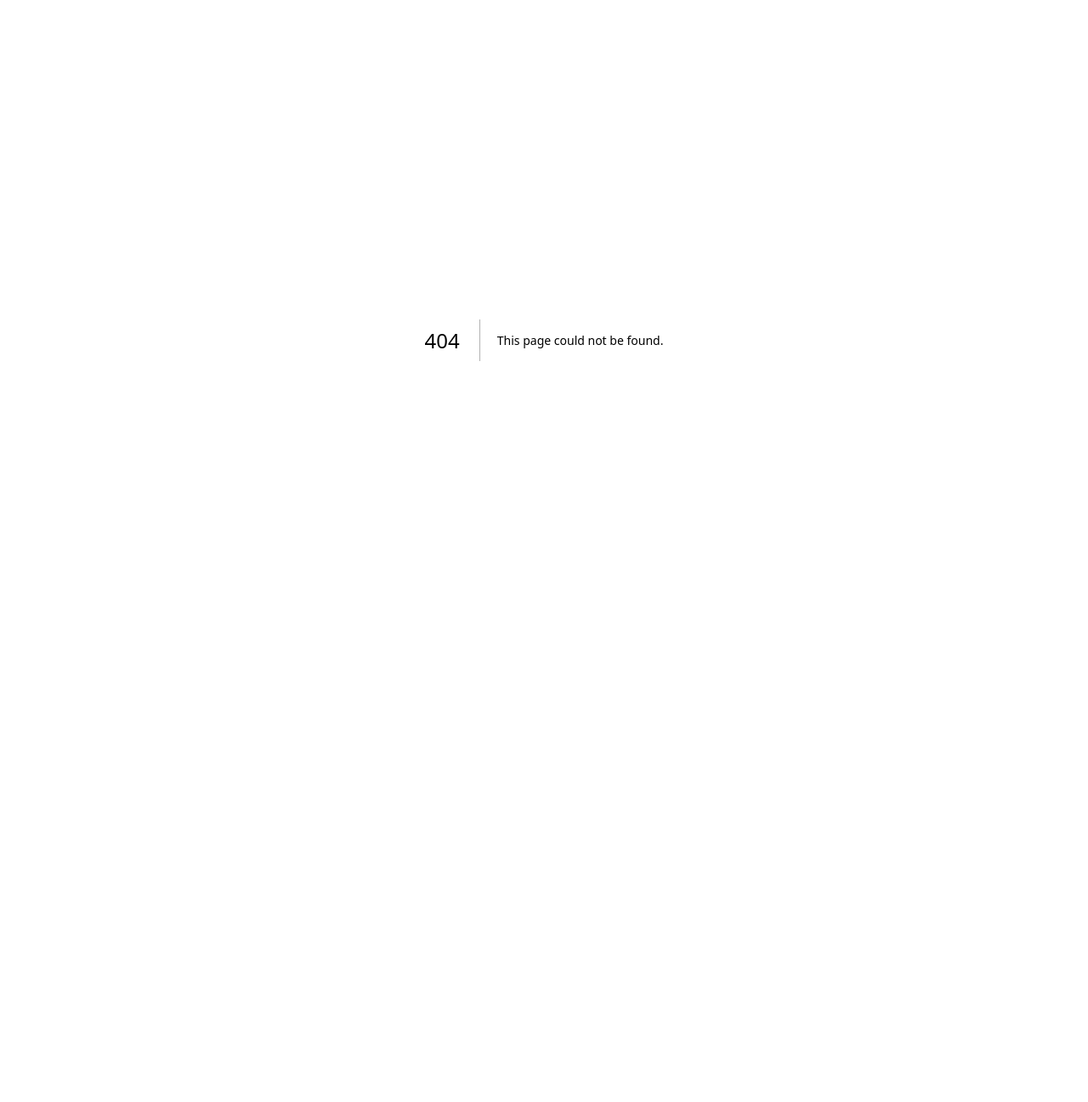
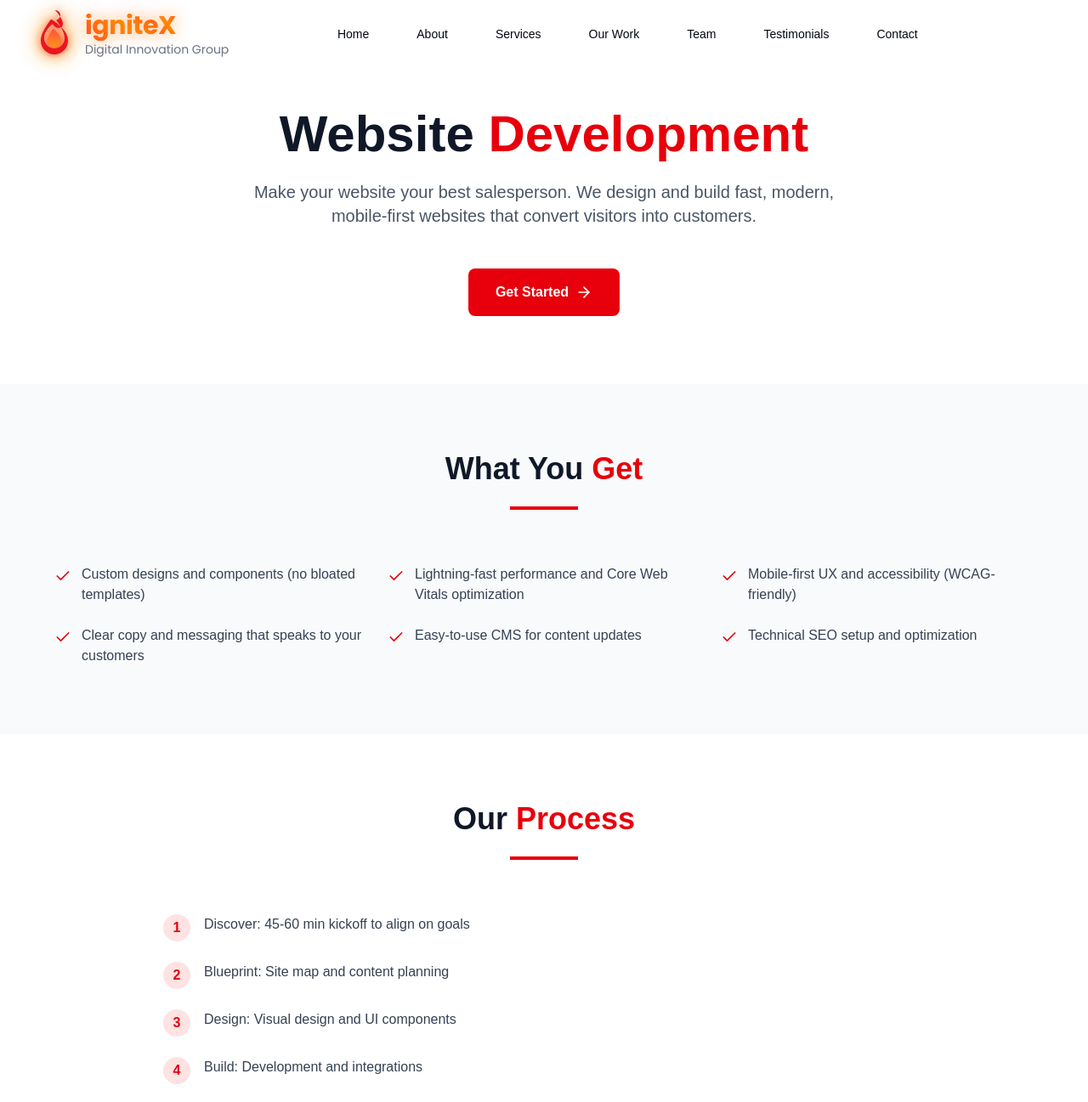
Before and after one commit to spritualrahul/IgniteX, a Next.js app in the folder my-app/: page /services/website-development in a window 1280 px wide. Before the commit this address had no page. Shown: the top 1297 px of the page at 85% size. Before the commit the page ends 800 px from the top, so only its background shows below. Built offline with nearby package versions, Linux system fonts and the light colour scheme.

Commit message:
website devlopment page rendered

```diff
--- /dev/null
+++ b/my-app/src/app/services/[slug]/page.tsx
@@ -0,0 +1,125 @@
+import { notFound } from 'next/navigation';
+import { Metadata } from 'next';
+import SEO from '@/components/SEO';
+import { ArrowLeft } from 'lucide-react';
+import Link from 'next/link';
+
+// Service data - in a real app, this would come from a CMS or API
+const services = [
+  {
+    slug: 'web-development',
+    title: 'Web Development',
+    description: 'Custom websites and web applications built with modern technologies for optimal performance and user experience.',
+    longDescription: `At IgniteX, we specialize in creating beautiful, functional, and high-performing websites and web applications. Our team of expert developers uses the latest technologies including Next.js, React, and Tailwind CSS to build responsive, fast, and SEO-friendly websites that drive results.
+
+Our web development services include:
+- Custom website development
+- E-commerce solutions
+- Web application development
+- API integration
+- Performance optimization
+- Responsive design
+- Website maintenance and support`,
+    icon: '🌐',
+    features: [
+      'Custom Development',
+      'Responsive Design',
+      'Performance Optimization',
+      'SEO Friendly',
+      'Security First',
+      'Ongoing Support'
+    ]
+  },
+  // Add other services here with their respective slugs and details
+];
+
+export async function generateMetadata({ params }: { params: { slug: string } }): Promise<Metadata> {
+  const service = services.find(s => s.slug === params.slug);
+
+  if (!service) {
+    return {
+      title: 'Service Not Found',
+      description: 'The requested service could not be found.'
+    };
+  }
+
+  return {
+    title: `${service.title} | IgniteX Services`,
+    description: service.description,
+    openGraph: {
+      title: `${service.title} | IgniteX`,
+      description: service.description,
+      type: 'website',
+    },
+  };
+}
+
+export default function ServiceDetailPage({ params }: { params: { slug: string } }) {
+  const service = services.find(s => s.slug === params.slug);
+
+  if (!service) {
+    notFound();
+  }
+
+  return (
+    <>
+      <SEO
+        title={`${service.title} | IgniteX`}
+        description={service.description}
+        type="article"
+      />
+
+      <div className="min-h-screen bg-gray-50">
+        <div className="max-w-7xl mx-auto px-4 sm:px-6 lg:px-8 py-16">
+          <div className="max-w-3xl mx-auto">
+            <Link
+              href="/services"
+              className="inline-flex items-center text-red-600 hover:text-red-700 mb-8 transition-colors"
+            >
+              <ArrowLeft className="h-4 w-4 mr-2" />
+              Back to Services
+            </Link>
+
+            <div className="bg-white rounded-xl shadow-lg overflow-hidden">
+              <div className="p-8">
+                <div className="flex items-center mb-6">
+                  <span className="text-4xl mr-4">{service.icon}</span>
+                  <h1 className="text-3xl font-bold text-gray-900">{service.title}</h1>
+                </div>
+
+                <div className="prose max-w-none">
+                  <p className="text-lg text-gray-700 mb-6">{service.longDescription}</p>
+
+                  <h2 className="text-2xl font-semibold text-gray-900 mt-8 mb-4">Key Features</h2>
+                  <div className="grid grid-cols-1 md:grid-cols-2 gap-4 mb-8">
+                    {service.features.map((feature, index) => (
+                      <div key={index} className="flex items-start">
+                        <svg className="h-5 w-5 text-green-500 mr-2 mt-0.5 flex-shrink-0" fill="none" viewBox="0 0 24 24" stroke="currentColor">
+                          <path strokeLinecap="round" strokeLinejoin="round" strokeWidth={2} d="M5 13l4 4L19 7" />
+                        </svg>
+                        <span className="text-gray-700">{feature}</span>
+                      </div>
+                    ))}
+                  </div>
+                </div>
+
+                <div className="mt-8 pt-6 border-t border-gray-200">
+                  <h2 className="text-xl font-semibold text-gray-900 mb-4">Ready to get started?</h2>
+                  <p className="text-gray-600 mb-6">
+                    Contact us today to discuss your {service.title.toLowerCase()} needs and how we can help bring your vision to life.
+                  </p>
+                  <Link
+                    href="/contact"
+                    className="inline-flex items-center px-6 py-3 border border-transparent text-base font-medium rounded-md text-white bg-red-600 hover:bg-red-700 transition-colors"
+                  >
+                    Get in Touch
+                  </Link>
+                </div>
+              </div>
+            </div>
+          </div>
+        </div>
+      </div>
+    </>
+  );
+}
--- /dev/null
+++ b/my-app/src/app/services/website-development/page.tsx
@@ -0,0 +1,124 @@
+import { Navbar } from '@/components/Navbar';
+import SEO from '@/components/SEO';
+import { Check, ArrowRight } from 'lucide-react';
+import Link from 'next/link';
+
+export const metadata = {
+  title: 'Website Development Services - IgniteX',
+  description: 'Professional website development services to create fast, modern, and high-converting websites that drive business growth.'
+};
+
+
+export default function WebsiteDevelopmentPage() {
+  const features = [
+    'Custom designs and components (no bloated templates)',
+    'Lightning-fast performance and Core Web Vitals optimization',
+    'Mobile-first UX and accessibility (WCAG-friendly)',
+    'Clear copy and messaging that speaks to your customers',
+    'Easy-to-use CMS for content updates',
+    'Technical SEO setup and optimization'
+  ];
+
+  const processSteps = [
+    'Discover: 45-60 min kickoff to align on goals',
+    'Blueprint: Site map and content planning',
+    'Design: Visual design and UI components',
+    'Build: Development and integrations',
+    'Launch: Testing and deployment',
+    'Optimize: Continuous improvement'
+  ];
+
+  return (
+    <>
+      <SEO
+        title="Website Development Services | IgniteX"
+        description="Professional website development services for modern, high-converting websites."
+        type="website"
+      />
+
+      <main className="min-h-screen bg-gray-50">
+        <Navbar />
+
+        {/* Hero Section */}
+        <section className="pt-32 pb-20 px-4 md:px-8 bg-white">
+          <div className="max-w-6xl mx-auto text-center">
+            <h1 className="text-4xl md:text-6xl font-bold text-gray-900 mb-6">
+              Website <span className="text-red-600">Development</span>
+            </h1>
+            <p className="text-xl text-gray-600 max-w-3xl mx-auto mb-12">
+              Make your website your best salesperson. We design and build fast, modern, mobile‑first websites that convert visitors into customers.
+            </p>
+            <Link
+              href="/contact"
+              className="bg-red-600 hover:bg-red-700 text-white font-semibold px-8 py-4 rounded-lg transition-colors inline-flex items-center gap-2"
+            >
+              Get Started <ArrowRight size={20} />
+            </Link>
+          </div>
+        </section>
+
+        {/* Features Section */}
+        <section className="py-20 px-4 md:px-8 bg-gray-50">
+          <div className="max-w-6xl mx-auto">
+            <div className="text-center mb-16">
+              <h2 className="text-3xl md:text-4xl font-bold text-gray-900 mb-6">
+                What You <span className="text-red-600">Get</span>
+              </h2>
+              <div className="w-20 h-1 bg-red-600 mx-auto mb-10"></div>
+            </div>
+
+            <div className="grid md:grid-cols-2 lg:grid-cols-3 gap-6">
+              {features.map((feature, index) => (
+                <div key={index} className="flex items-start gap-3">
+                  <Check className="text-red-600 w-5 h-5 mt-1 flex-shrink-0" />
+                  <p className="text-gray-700">{feature}</p>
+                </div>
+              ))}
+            </div>
+          </div>
+        </section>
+
+        {/* Process Section */}
+        <section className="py-20 px-4 md:px-8 bg-white">
+          <div className="max-w-4xl mx-auto">
+            <div className="text-center mb-16">
+              <h2 className="text-3xl md:text-4xl font-bold text-gray-900 mb-6">
+                Our <span className="text-red-600">Process</span>
+              </h2>
+              <div className="w-20 h-1 bg-red-600 mx-auto mb-10"></div>
+            </div>
+
+            <div className="space-y-6">
+              {processSteps.map((step, index) => (
+                <div key={index} className="flex items-start gap-4">
+                  <div className="flex-shrink-0 w-8 h-8 rounded-full bg-red-100 flex items-center justify-center text-red-600 font-bold">
+                    {index + 1}
+                  </div>
+                  <p className="text-gray-700">{step}</p>
+                </div>
+              ))}
+            </div>
+          </div>
+        </section>
+
+        {/* CTA Section */}
+        <section className="py-20 px-4 md:px-8 bg-red-600 text-white">
+          <div className="max-w-4xl mx-auto text-center">
+            <h2 className="text-3xl md:text-4xl font-bold mb-6">
+              Ready to build something amazing?
+            </h2>
+            <p className="text-xl mb-8 max-w-2xl mx-auto">
+              Let&apos;s create a website that truly represents your brand and drives results.
+            </p>
+            <Link
+              href="/contact"
+              className="bg-white text-red-600 hover:bg-gray-100 font-semibold px-8 py-4 rounded-lg transition-colors inline-flex items-center gap-2"
+            >
+              Start Your Project <ArrowRight size={20} />
+            </Link>
+          </div>
+        </section>
+      </main>
+    </>
+  );
+}
--- a/my-app/src/components/ServicesSection.tsx
+++ b/my-app/src/components/ServicesSection.tsx
@@ -108,7 +108,7 @@ export default function ServicesSection({ showAll = false }) {
               <h3 className="text-xl font-semibold mb-3 text-gray-800">{service.title}</h3>
               <p className="text-gray-600 mb-4">{service.description}</p>
               <Link
-                href={`/services#${service.slug}`}
+                href={`/services/${service.slug}`}
                 className="text-red-600 hover:text-red-700 font-medium inline-flex items-center"
               >
                 Learn more <ArrowRight className="ml-1 h-4 w-4" />
```
